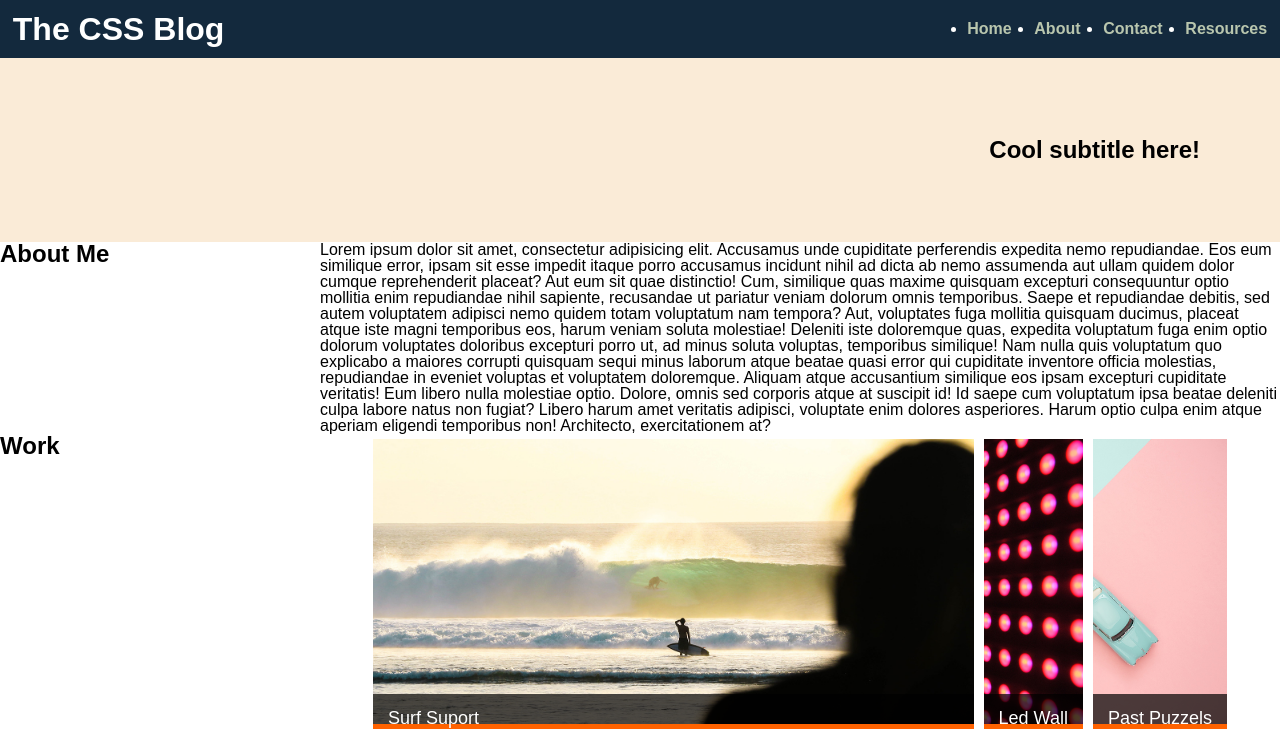
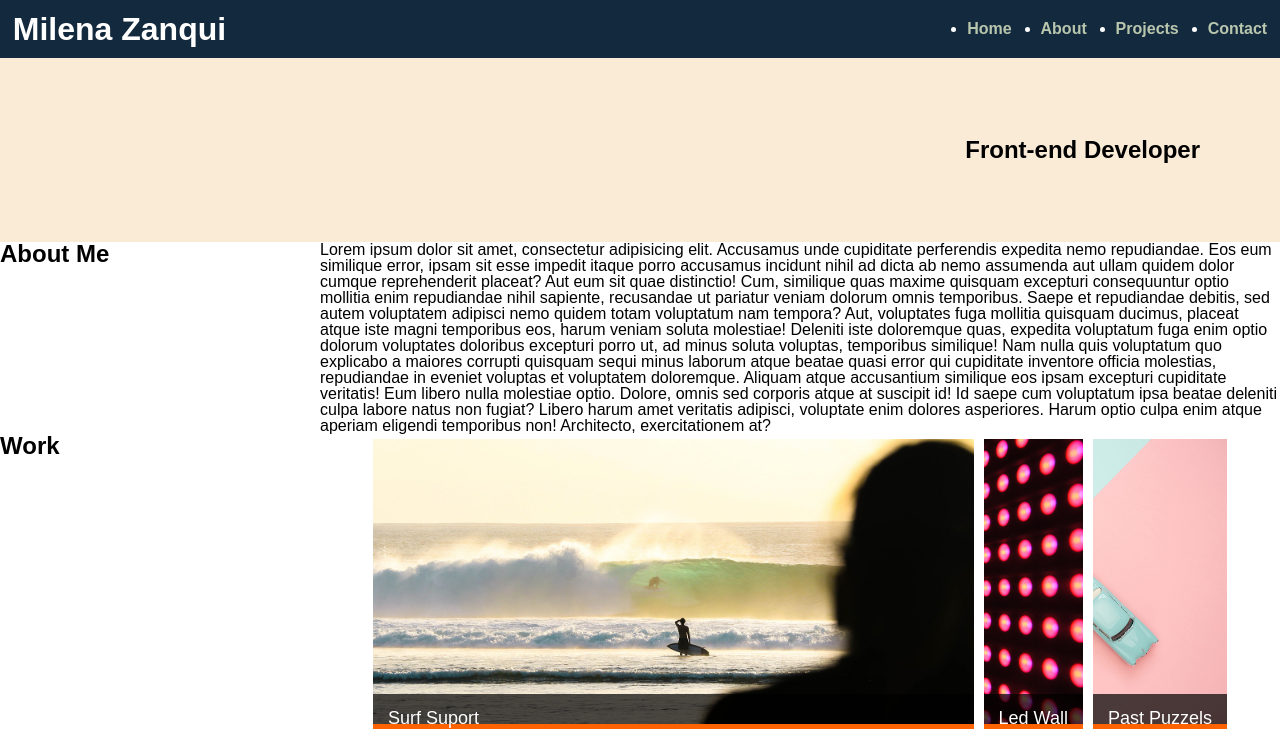
Before and after one commit to mitessari/FirstPortfolio, a plain HTML site: page index.html in a window 1280 px wide. Shown: the top 736 px of the page. Drawn offline with Linux system fonts and the light colour scheme.

```diff
--- a/index.html
+++ b/index.html
@@ -12,13 +12,13 @@
 
 <body>
   <header>
-    <h1>The CSS Blog</h1>
+    <h1>Milena Zanqui</h1>
     <nav>
       <ul>
         <li><a href="#">Home</a></li>
         <li><a href="#">About</a></li>
+        <li><a href="#">Projects</a></li>
         <li><a href="#">Contact</a></li>
-        <li><a href="#">Resources</a></li>
       </ul>
     </nav>
     </nav>
@@ -28,7 +28,7 @@
   <!-- hero banner -->
   <section class="hero-banner">
     <div>
-      <h2>Cool subtitle here!</h2>
+      <h2>Front-end Developer</h2>
     </div>
   </section>
 
```
Also changed, not shown: images/faceicon.png (added), images/githubicon.png (added), images/instaincon.png (added).
